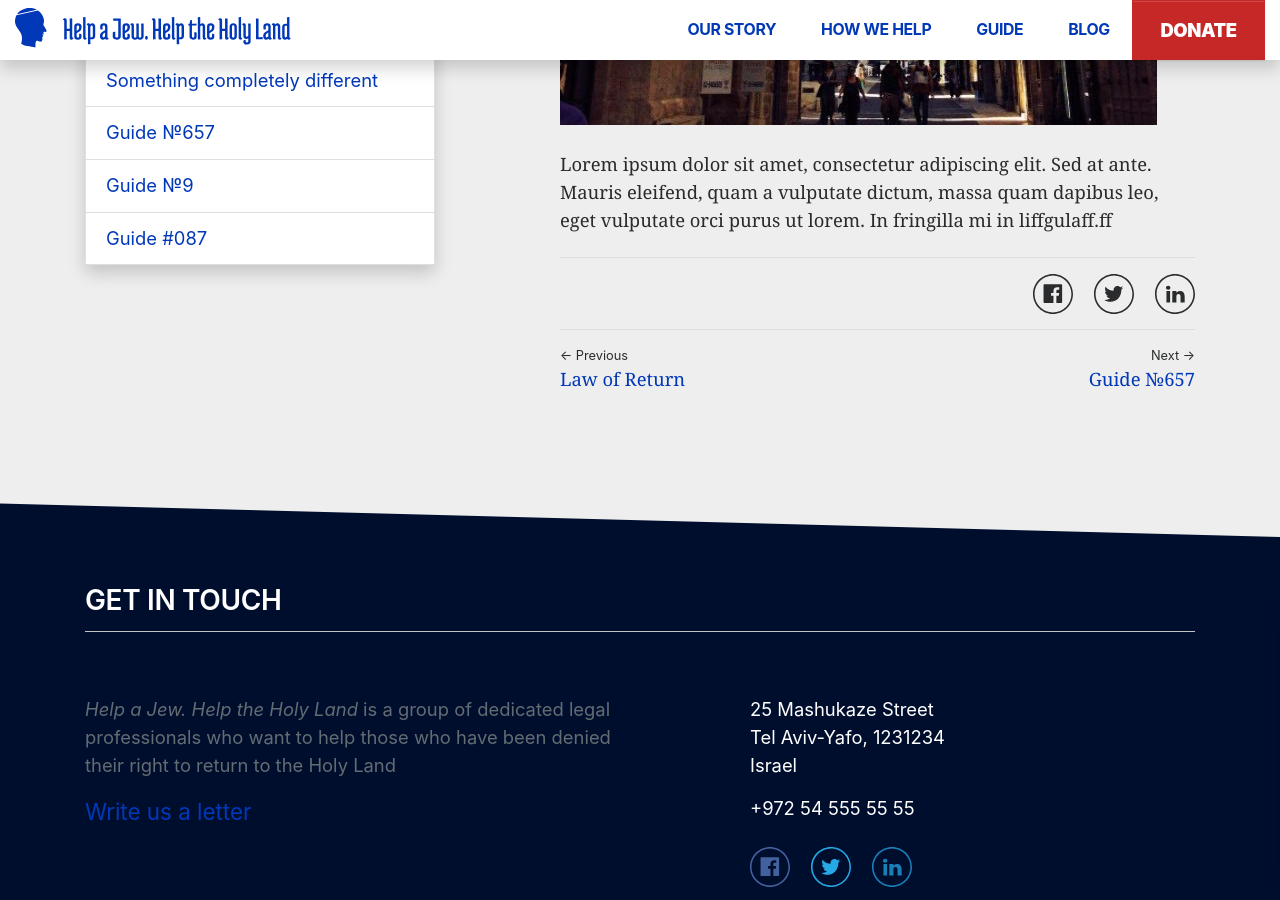
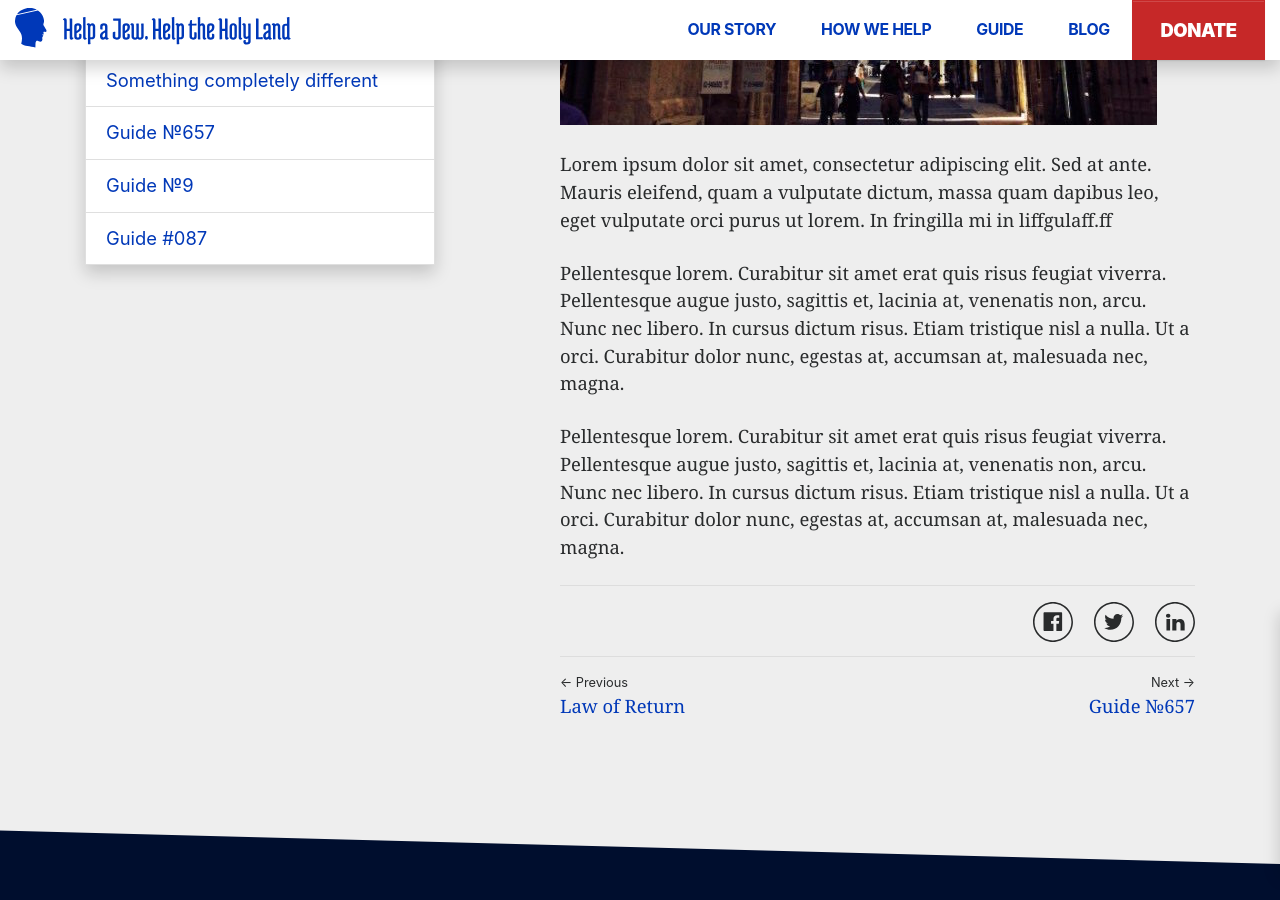
Before and after one commit to vinegredz/haj-1, a Jekyll site: the page built from _guide/something-completely-different.markdown, in a window 1280 px wide and 900 px high, scrolled down 608 px. Built offline with Jekyll 4.4.1, drawn with Linux system fonts in a browser that asks for light colours.

Commit message:
Updated Something Completely Different

```diff
--- a/_guide/something-completely-different.markdown
+++ b/_guide/something-completely-different.markdown
@@ -11,3 +11,7 @@
 
 
 Lorem ipsum dolor sit amet, consectetur adipiscing elit. Sed at ante. Mauris eleifend, quam a vulputate dictum, massa quam dapibus leo, eget vulputate orci purus ut lorem. In fringilla mi in liffgulaff.ff
+
+Pellentesque lorem. Curabitur sit amet erat quis risus feugiat viverra. Pellentesque augue justo, sagittis et, lacinia at, venenatis non, arcu. Nunc nec libero. In cursus dictum risus. Etiam tristique nisl a nulla. Ut a orci. Curabitur dolor nunc, egestas at, accumsan at, malesuada nec, magna.
+
+Pellentesque lorem. Curabitur sit amet erat quis risus feugiat viverra. Pellentesque augue justo, sagittis et, lacinia at, venenatis non, arcu. Nunc nec libero. In cursus dictum risus. Etiam tristique nisl a nulla. Ut a orci. Curabitur dolor nunc, egestas at, accumsan at, malesuada nec, magna.
```
